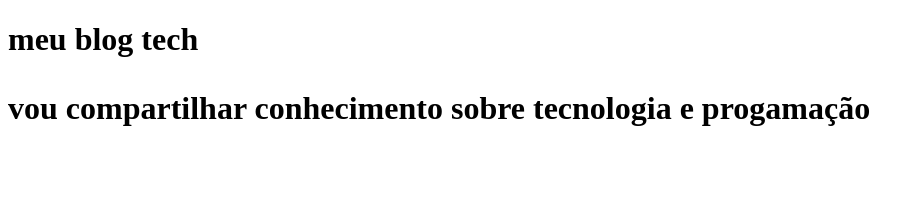
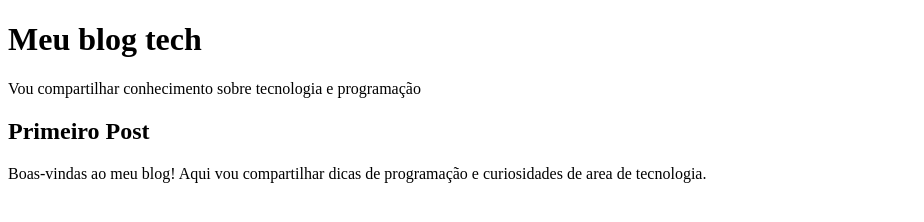
Before and after one commit to amandagarciasantos18-bot/amanda-nova-pagina, a plain HTML site: page index.html in a window 1280 px wide. Shown: the whole page, without its empty margins (0-924 px from the left). Drawn offline with Linux system fonts and the light colour scheme.

Commit message:
atualizar

```diff
--- a/index.html
+++ b/index.html
@@ -1,15 +1,18 @@
 
 <!DOCTYPE html>
-  <html lang="pt-br">
-  <head>
-    <meta charset="UTF-8">
+<html lang="en">
+<head> <meta charset="UTF-8">
  <meta name="viewport" content="width=device-width, initial-scale=1.0">
  <title>Document</title>
 </head>
 <body>
- <h1>meu blog tech
-
-  <p>vou compartilhar conhecimento sobre tecnologia e progamação</p>
-
+<header>
+<h1>Meu blog tech</h1>
+<p>Vou compartilhar conhecimento sobre tecnologia e programação </p>
+</header>
+<main>
+<h2>Primeiro Post</h2>
+<p>Boas-vindas ao meu blog! Aqui vou compartilhar dicas de programação e curiosidades de area de tecnologia.</p>
+</main>
 </body>
 </html>
```
Lines whose indentation alone changed are shown as unchanged.
